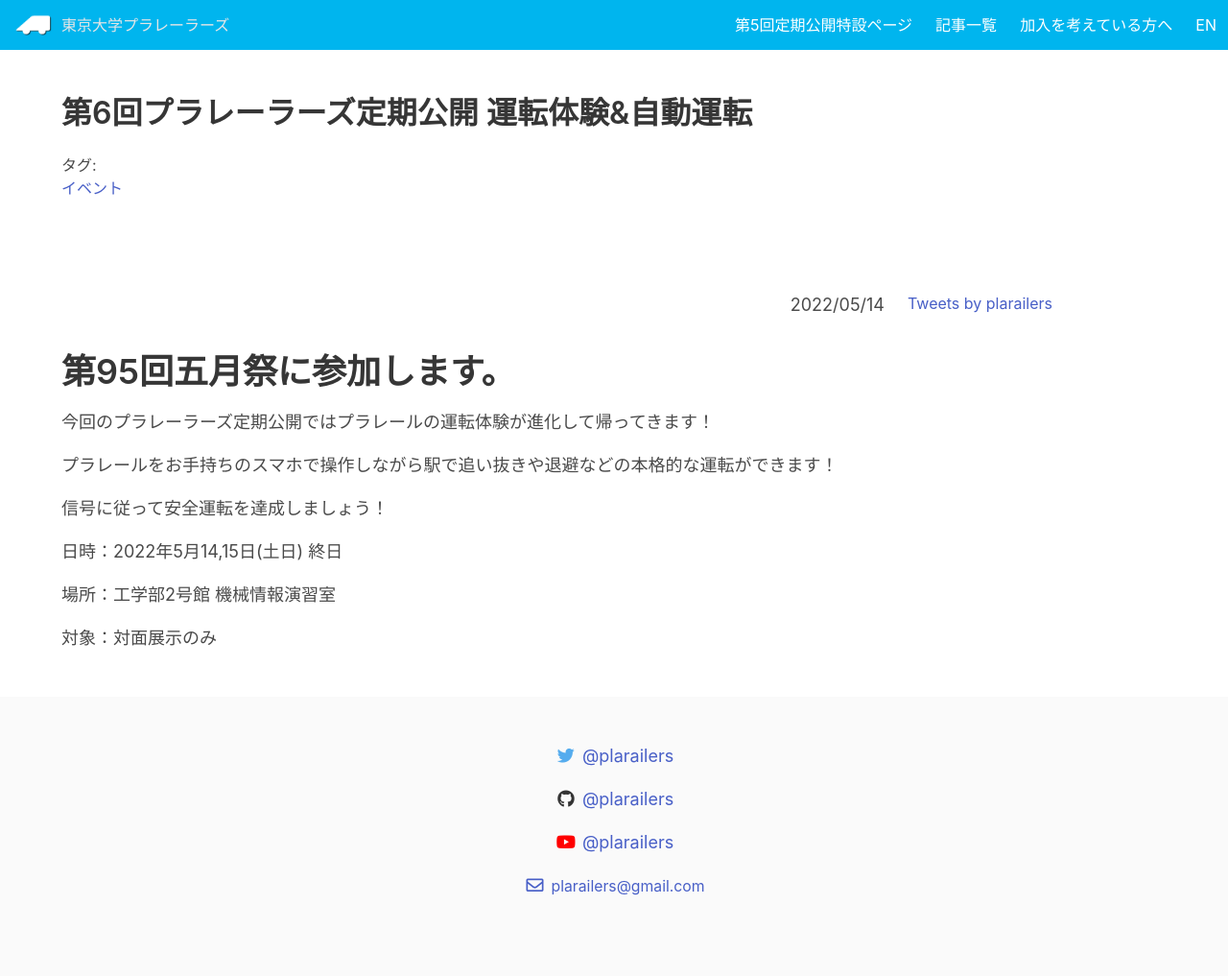
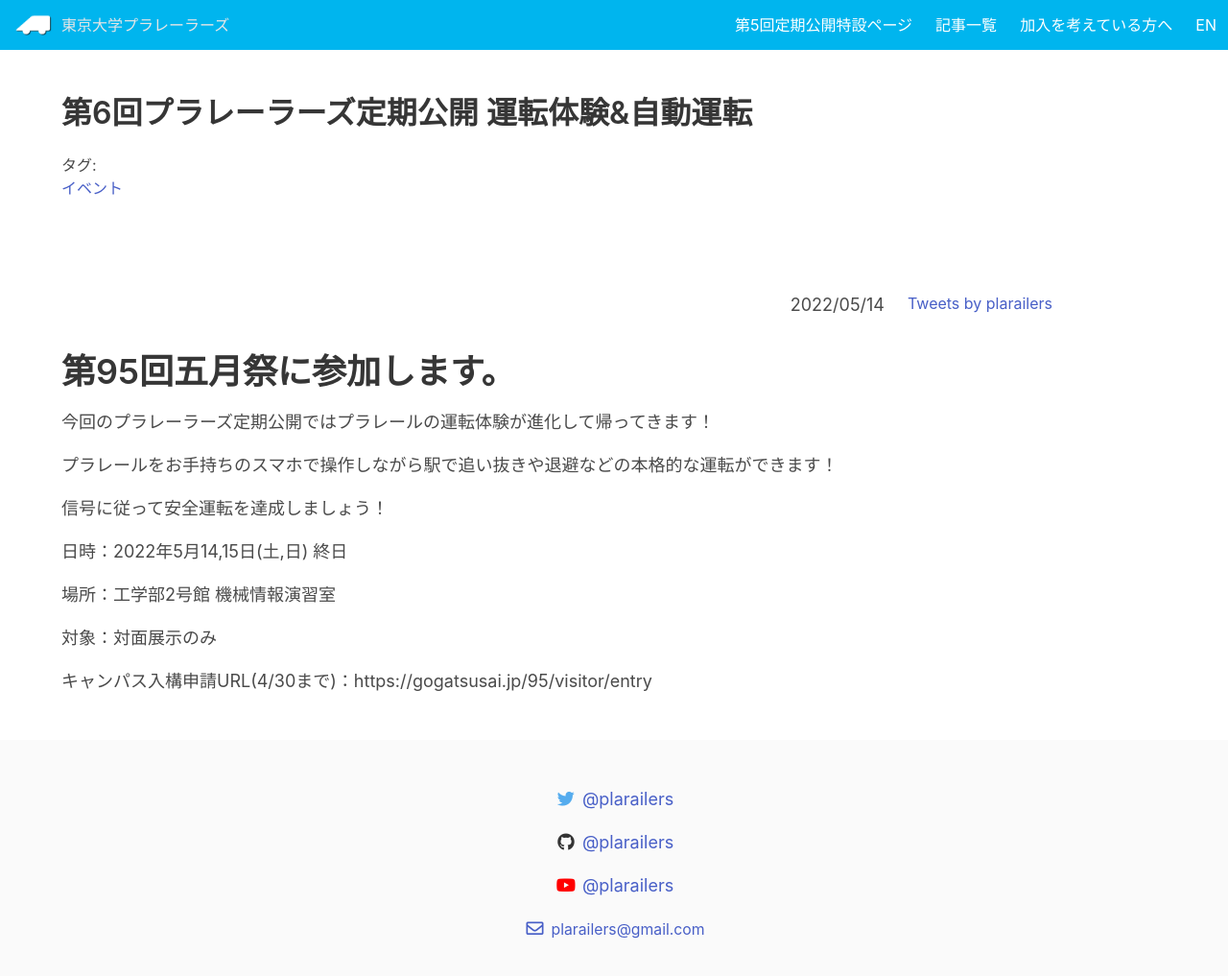
Before and after one commit to plarailers/plarailers.github.io, a Jekyll site: the page built from _posts/2022-05-14-00.md, in a window 1280 px wide and 1077 px high. Shown: the top 1017 px of the window at 96% size. Built offline with Jekyll 4.4.1, drawn with Linux system fonts in a browser that asks for light colours; nearby versions of some CDN libraries; comment, search, counter and statistics services are not loaded.

Commit message:
Update 2022-05-14-00.md

```diff
--- a/_posts/2022-05-14-00.md
+++ b/_posts/2022-05-14-00.md
@@ -14,8 +14,10 @@
 
 信号に従って安全運転を達成しましょう！
 
-日時：2022年5月14,15日(土日) 終日
+日時：2022年5月14,15日(土,日) 終日
 
 場所：工学部2号館 機械情報演習室
 
 対象：対面展示のみ
+
+キャンパス入構申請URL(4/30まで)：https://gogatsusai.jp/95/visitor/entry
```
